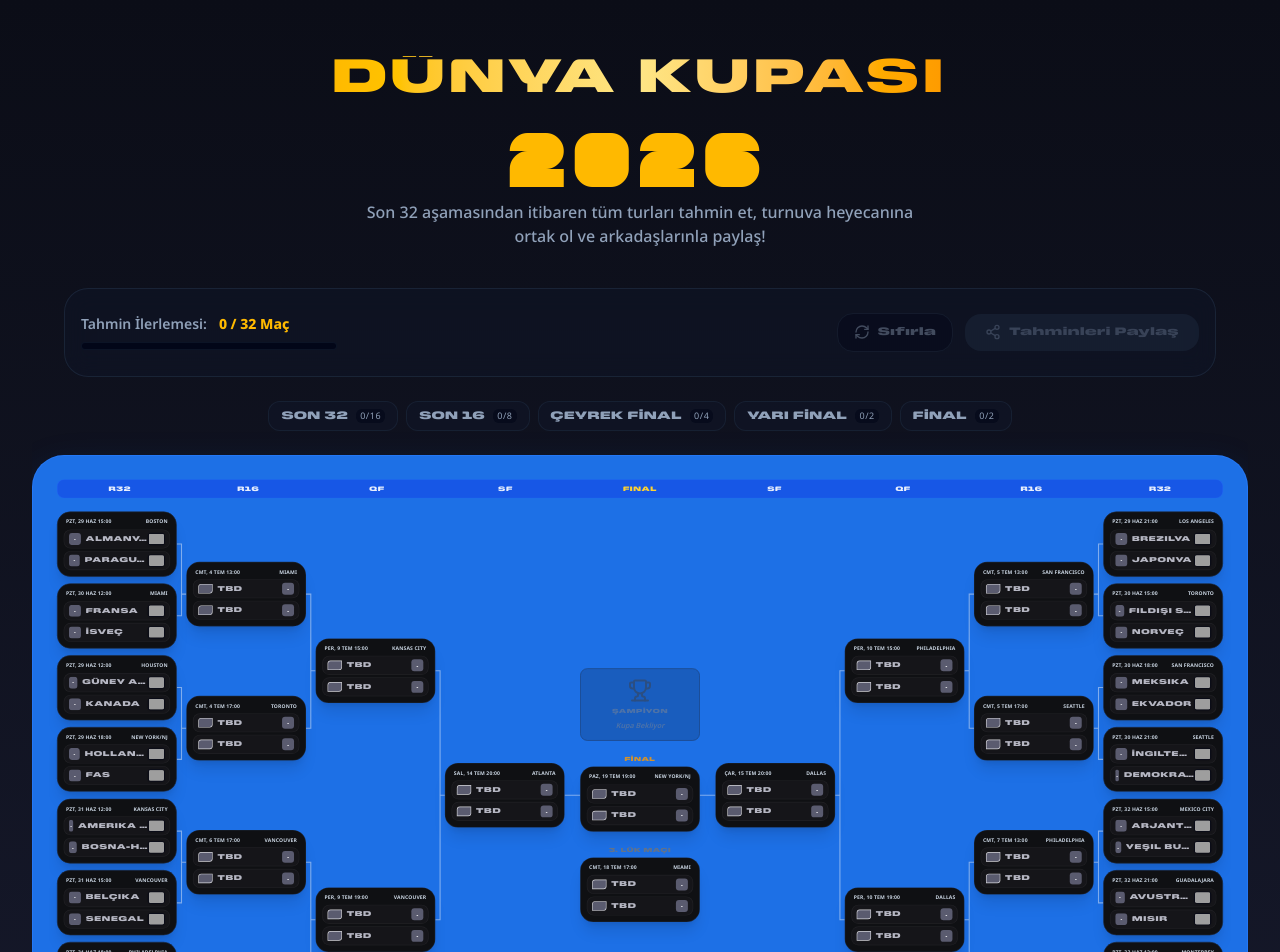
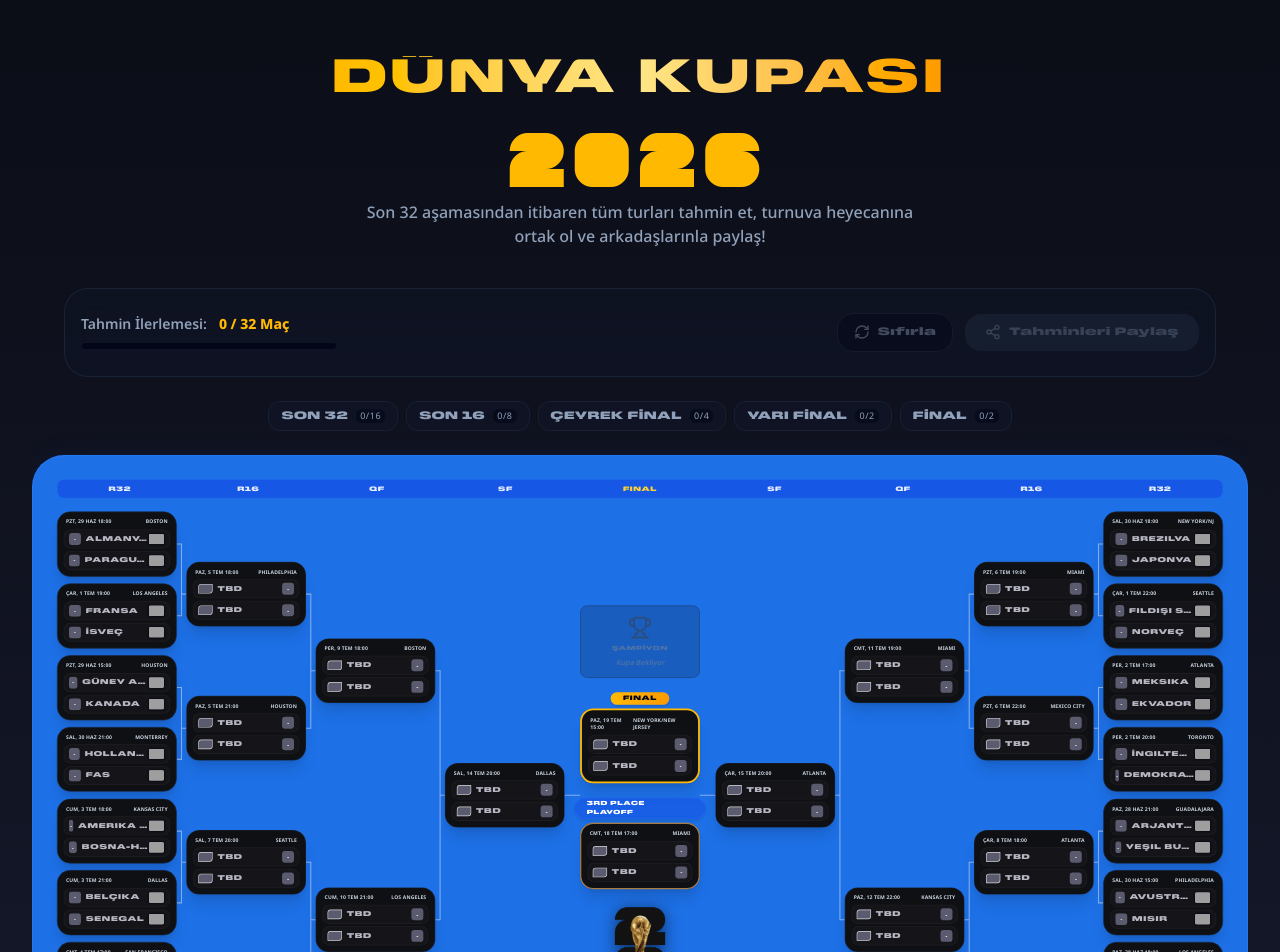
Before and after one commit to ozunekmekci/TurnuvaAgaci, a Next.js app: page / in a window 1280 px wide. Shown: the top 952 px of the page. Built offline with nearby package versions, Linux system fonts and the light colour scheme; grey boxes are pictures that could not be loaded.

Commit message:
feat: style Final with glowing gold border and gold pill badge, style 3rd Place Playoff with glowing bronze border and blue pill badge, add official FIFA 26 PNG logo, and fix match schedule calendar dates

```diff
--- a/src/components/bracket-layout.tsx
+++ b/src/components/bracket-layout.tsx
@@ -348,8 +348,8 @@ export const BracketLayout: React.FC<BracketLayoutProps> = ({
 
               {/* Final Match */}
               <div className="flex flex-col items-center">
-                <span className="font-fwc2026 text-[10px] text-amber-500/80 tracking-widest uppercase mb-1 select-none">
-                  FİNAL
+                <span className="font-fwc2026 text-[11px] text-slate-950 font-black tracking-widest bg-gradient-to-r from-amber-400 to-amber-500 rounded-full px-5 py-0.5 shadow-md mb-1.5 select-none uppercase">
+                  FINAL
                 </span>
                 <MatchCard
                   {...finalMatch}
@@ -360,13 +360,22 @@ export const BracketLayout: React.FC<BracketLayoutProps> = ({
 
               {/* 3rd Place Match */}
               <div className="flex flex-col items-center">
-                <span className="font-fwc2026 text-[10px] text-slate-500 tracking-widest uppercase mb-1 select-none">
-                  3. LÜK MAÇI
+                <span className="font-fwc2026 text-[10px] text-white font-extrabold tracking-widest bg-blue-700/40 border border-blue-500/30 rounded-full px-5 py-0.5 shadow-md mb-1.5 select-none uppercase">
+                  3RD PLACE PLAYOFF
                 </span>
                 <MatchCard
                   {...getMatch('3RD-1')}
                   rawUserPickId={rawUserPicks['3RD-1']}
                   onPick={(teamId) => handlePick('3RD-1', teamId)}
+                />
+              </div>
+
+              {/* FIFA World Cup 2026 Official Logo */}
+              <div className="flex justify-center mt-1.5 flex-shrink-0">
+                <img
+                  src="/images/fifa-logo.png"
+                  alt="FIFA World Cup 2026"
+                  className="w-[84px] h-auto object-contain drop-shadow-[0_4px_12px_rgba(0,0,0,0.5)] select-none pointer-events-none"
                 />
               </div>
 
--- a/src/components/match-card.tsx
+++ b/src/components/match-card.tsx
@@ -17,61 +17,52 @@ export type MatchCardProps = {
   onPick?: (teamId: string) => void;
 };
 
-// Generates realistic dates and cities for the 2026 World Cup
-function getMatchDetails(matchId: string) {
-  const round = matchId.split('-')[0];
-  const num = parseInt(matchId.split('-')[1] || '1', 10);
+// Official FIFA 2026 World Cup host cities and calendar dates
+const matchSchedule: Record<string, { date: string; city: string }> = {
+  // Round of 32
+  'R32-1': { date: 'PZT, 29 HAZ 15:00', city: 'HOUSTON' },
+  'R32-2': { date: 'PZT, 29 HAZ 18:00', city: 'BOSTON' },
+  'R32-3': { date: 'SAL, 30 HAZ 21:00', city: 'MONTERREY' },
+  'R32-4': { date: 'SAL, 30 HAZ 18:00', city: 'NEW YORK/NJ' },
+  'R32-5': { date: 'ÇAR, 1 TEM 19:00', city: 'LOS ANGELES' },
+  'R32-6': { date: 'ÇAR, 1 TEM 22:00', city: 'SEATTLE' },
+  'R32-7': { date: 'PER, 2 TEM 17:00', city: 'ATLANTA' },
+  'R32-8': { date: 'PER, 2 TEM 20:00', city: 'TORONTO' },
+  'R32-9': { date: 'CUM, 3 TEM 18:00', city: 'KANSAS CITY' },
+  'R32-10': { date: 'CUM, 3 TEM 21:00', city: 'DALLAS' },
+  'R32-11': { date: 'CMT, 4 TEM 17:00', city: 'SAN FRANCISCO' },
+  'R32-12': { date: 'CMT, 4 TEM 20:00', city: 'MIAMI' },
+  'R32-13': { date: 'PAZ, 28 HAZ 18:00', city: 'LOS ANGELES' },
+  'R32-14': { date: 'PAZ, 28 HAZ 21:00', city: 'GUADALAJARA' },
+  'R32-15': { date: 'PZT, 29 HAZ 22:00', city: 'MEXICO CITY' },
+  'R32-16': { date: 'SAL, 30 HAZ 15:00', city: 'PHILADELPHIA' },
 
-  const cities = [
-    'Houston', 'Boston', 'New York/NJ', 'Los Angeles', 'Miami', 'Toronto',
-    'San Francisco', 'Seattle', 'Kansas City', 'Vancouver', 'Philadelphia',
-    'Dallas', 'Monterrey', 'Mexico City', 'Atlanta', 'Guadalajara'
-  ];
+  // Round of 16 (Matches 89 to 96)
+  'R16-1': { date: 'PAZ, 5 TEM 18:00', city: 'PHILADELPHIA' },
+  'R16-2': { date: 'PAZ, 5 TEM 21:00', city: 'HOUSTON' },
+  'R16-3': { date: 'PZT, 6 TEM 19:00', city: 'MIAMI' },
+  'R16-4': { date: 'PZT, 6 TEM 22:00', city: 'MEXICO CITY' },
+  'R16-5': { date: 'SAL, 7 TEM 17:00', city: 'DALLAS' },
+  'R16-6': { date: 'SAL, 7 TEM 20:00', city: 'SEATTLE' },
+  'R16-7': { date: 'ÇAR, 8 TEM 18:00', city: 'ATLANTA' },
+  'R16-8': { date: 'ÇAR, 8 TEM 21:00', city: 'VANCOUVER' },
 
-  if (round === 'R32') {
-    const day = 29 + Math.floor((num - 1) / 4);
-    const hour = 12 + ((num - 1) % 4) * 3;
-    return {
-      date: `PZT, ${day} HAZ ${hour}:00`,
-      city: cities[(num - 1) % cities.length].toUpperCase()
-    };
-  }
-  if (round === 'R16') {
-    const day = 4 + Math.floor((num - 1) / 2);
-    const hour = 13 + ((num - 1) % 2) * 4;
-    return {
-      date: `CMT, ${day} TEM ${hour}:00`,
-      city: cities[(num + 3) % cities.length].toUpperCase()
-    };
-  }
-  if (round === 'QF') {
-    const day = 9 + Math.floor((num - 1) / 2);
-    const hour = 15 + ((num - 1) % 2) * 4;
-    return {
-      date: `PER, ${day} TEM ${hour}:00`,
-      city: cities[(num + 7) % cities.length].toUpperCase()
-    };
-  }
-  if (round === 'SF') {
-    return {
-      date: num === 1 ? 'SAL, 14 TEM 20:00' : 'ÇAR, 15 TEM 20:00',
-      city: num === 1 ? 'ATLANTA' : 'DALLAS'
-    };
-  }
-  if (matchId === '3RD-1') {
-    return {
-      date: 'CMT, 18 TEM 17:00',
-      city: 'MIAMI'
-    };
-  }
-  if (matchId === 'F-1') {
-    return {
-      date: 'PAZ, 19 TEM 19:00',
-      city: 'NEW YORK/NJ'
-    };
-  }
-  return { date: '2026', city: 'KUZEY AMERİKA' };
-}
+  // Quarter-finals
+  'QF-1': { date: 'PER, 9 TEM 18:00', city: 'BOSTON' },
+  'QF-2': { date: 'CUM, 10 TEM 21:00', city: 'LOS ANGELES' },
+  'QF-3': { date: 'CMT, 11 TEM 19:00', city: 'MIAMI' },
+  'QF-4': { date: 'PAZ, 12 TEM 22:00', city: 'KANSAS CITY' },
+
+  // Semi-finals
+  'SF-1': { date: 'SAL, 14 TEM 20:00', city: 'DALLAS' },
+  'SF-2': { date: 'ÇAR, 15 TEM 20:00', city: 'ATLANTA' },
+
+  // 3rd Place Match
+  '3RD-1': { date: 'CMT, 18 TEM 17:00', city: 'MIAMI' },
+
+  // Final
+  'F-1': { date: 'PAZ, 19 TEM 15:00', city: 'NEW YORK/NEW JERSEY' },
+};
 
 export const MatchCard: React.FC<MatchCardProps> = ({
   matchId,
@@ -96,15 +87,21 @@ export const MatchCard: React.FC<MatchCardProps> = ({
     }
   };
 
-  const matchDetails = getMatchDetails(matchId);
+  const matchDetails = matchSchedule[matchId] || { date: '2026', city: 'KUZEY AMERİKA' };
 
   return (
     <div
       data-match-id={matchId}
       className={`match-card-node relative w-[200px] rounded-[22px] transition-all duration-300 border p-2.5 shadow-xl select-none
         ${
-          // 1. Pending / Waiting state (solid dark, click disabled via pointer-events-none)
-          selectableTeams.length < 2
+          // Special Final styling (glowing gold border)
+          matchId === 'F-1'
+            ? 'border-amber-400 border-[3px] bg-[#0f1013] shadow-[0_0_20px_rgba(245,158,11,0.25)]'
+            : // Special 3rd Place styling (glowing bronze border)
+            matchId === '3RD-1'
+            ? 'border-[#A87C43] border-[2.5px] bg-[#0f1013] shadow-[0_0_15px_rgba(168,124,67,0.2)]'
+            : // 1. Pending / Waiting state (solid dark, click disabled via pointer-events-none)
+            selectableTeams.length < 2
             ? 'border-slate-800/80 bg-[#0f1013] pointer-events-none'
             : // 2. Invalidated state (needs attention)
             isInvalidated
```
Also changed, not shown: public/images/fifa-logo.png (added).
